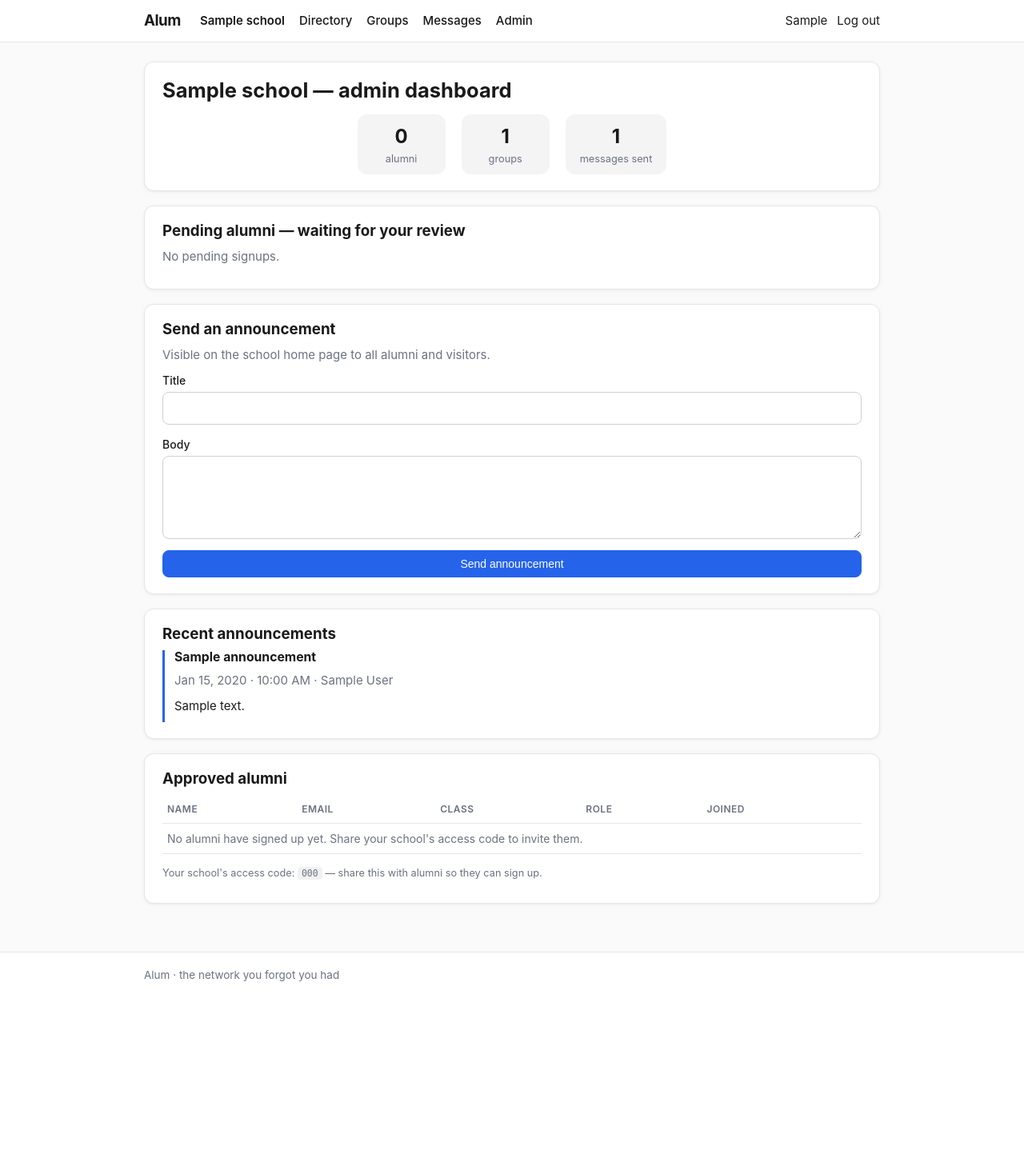
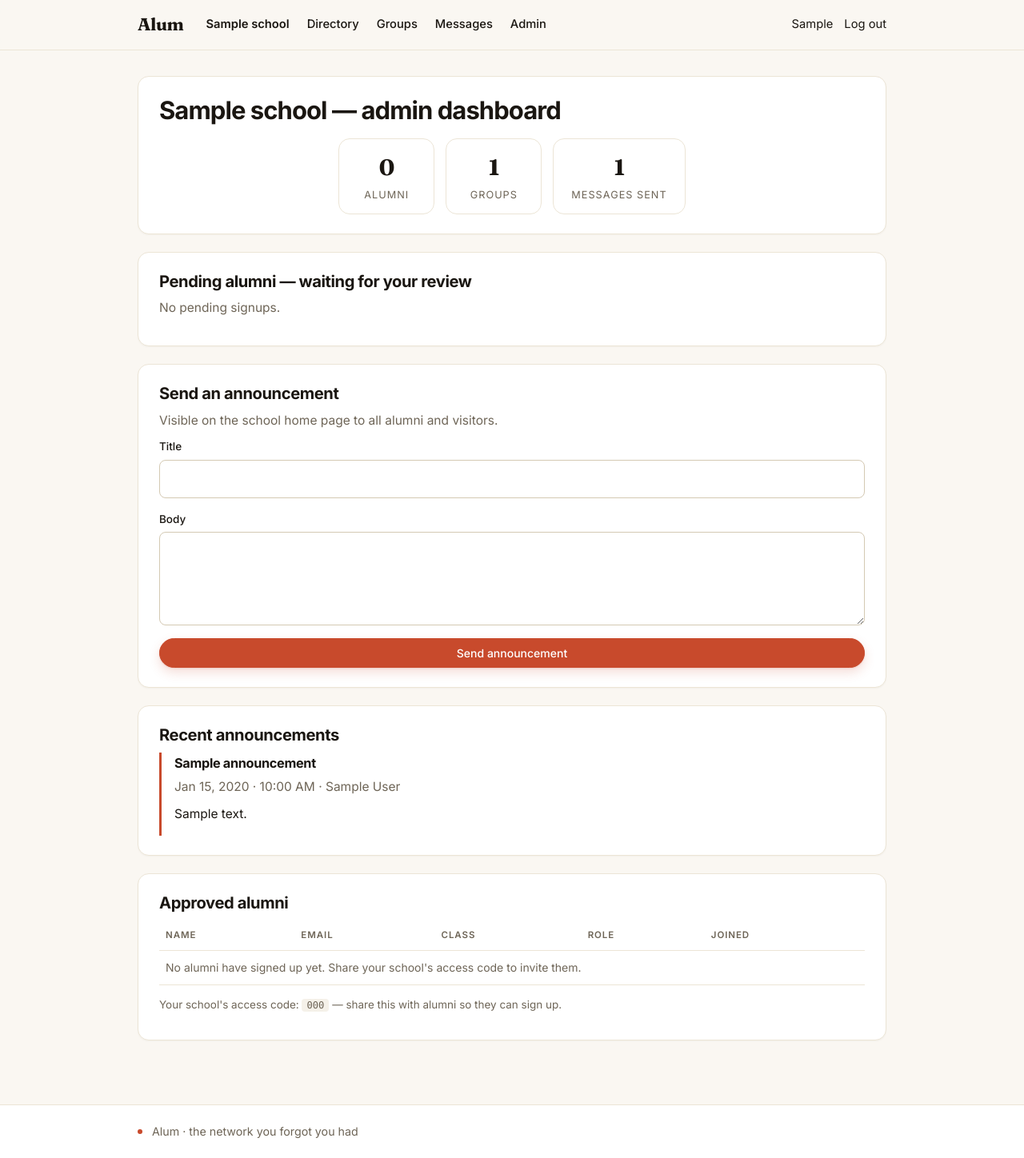
Before and after one commit to Ronkullashi/ALUM, a Flask app: a page that uses app/templates/base.html in a window 1280 px wide. Shown: the whole page at 80% size. Before the commit the page ends 1227 px from the top, so only its background shows below. Run offline with Flask 3, Linux system fonts and the light colour scheme; a user stored in the database is signed in; tables that the repository leaves empty hold one stand-in row (values such as "Sample post").

Commit message:
modern editorial visual refresh
modern editorial visual refresh

```diff
--- a/app/static/css/styles.css
+++ b/app/static/css/styles.css
@@ -1,20 +1,32 @@
-/* Alum — minimal, modern, Instagram-ish.
-   No framework. Single stylesheet. Easy to swap for Tailwind later. */
+/* Alum — modern editorial.
+   Warm off-white + terracotta. Inter for everything, Fraunces for hero
+   headlines. Tight letter-spacing, generous spacing, soft shadows.
+*/
 
 :root {
-  --bg: #fafafa;
+  /* Warm, not cold. */
+  --bg: #faf7f2;
   --surface: #ffffff;
-  --border: #e6e6e6;
-  --border-strong: #d0d0d0;
-  --text: #1a1a1a;
-  --text-muted: #6b7280;
-  --accent: #2563eb;
-  --accent-dark: #1d4ed8;
-  --danger: #dc2626;
-  --success: #16a34a;
-  --radius: 12px;
-  --shadow: 0 1px 2px rgba(0,0,0,0.04), 0 1px 6px rgba(0,0,0,0.04);
-  --maxw: 960px;
+  --surface-2: #f5f1e9;
+  --border: #ece5d6;
+  --border-strong: #d4c9b3;
+  --text: #1a1611;
+  --text-muted: #6e6557;
+
+  /* Single bold accent. */
+  --accent: #c84a2c;          /* terracotta */
+  --accent-dark: #9a3a1f;
+  --accent-soft: #fde8e0;
+
+  --success: #2d6a4f;
+  --danger: #9b2226;
+
+  --radius: 14px;
+  --radius-sm: 8px;
+  --shadow-sm: 0 1px 2px rgba(60, 40, 20, 0.04);
+  --shadow: 0 1px 2px rgba(60, 40, 20, 0.04), 0 4px 12px rgba(60, 40, 20, 0.05);
+  --shadow-lg: 0 2px 4px rgba(60, 40, 20, 0.05), 0 12px 30px rgba(60, 40, 20, 0.08);
+  --maxw: 980px;
 }
 
 * { box-sizing: border-box; }
@@ -24,36 +36,44 @@ html, body {
   padding: 0;
   background: var(--bg);
   color: var(--text);
-  font-family: -apple-system, BlinkMacSystemFont, "Segoe UI", Inter, Roboto,
+  font-family: "Inter", -apple-system, BlinkMacSystemFont, "Segoe UI", Roboto,
                "Helvetica Neue", Arial, sans-serif;
-  font-size: 15px;
-  line-height: 1.5;
+  font-size: 15.5px;
+  line-height: 1.55;
+  font-feature-settings: "cv11", "ss01", "ss03";  /* Inter character variants */
+  -webkit-font-smoothing: antialiased;
+  -moz-osx-font-smoothing: grayscale;
 }
 
 a { color: var(--accent); text-decoration: none; }
 a:hover { text-decoration: underline; }
 
-h1, h2, h3 { line-height: 1.2; margin: 0 0 0.5em; }
-h1 { font-size: 1.7rem; }
-h2 { font-size: 1.25rem; }
+h1, h2, h3 { line-height: 1.15; margin: 0 0 0.5em; letter-spacing: -0.02em; font-weight: 700; }
+h1 { font-size: 2rem; letter-spacing: -0.03em; }
+h2 { font-size: 1.3rem; }
 h3 { font-size: 1.05rem; }
 
-p { margin: 0 0 0.6em; }
+p { margin: 0 0 0.7em; }
 
 code {
-  background: #f1f1f1;
-  padding: 1px 5px;
+  background: var(--surface-2);
+  padding: 1px 6px;
   border-radius: 4px;
   font-size: 0.9em;
+  font-family: "SF Mono", Menlo, monospace;
 }
 
 .muted { color: var(--text-muted); }
-.small { font-size: 0.85em; }
+.small { font-size: 0.87em; }
+
+::selection { background: var(--accent-soft); }
 
 /* ---- Top bar ---- */
 
 .topbar {
-  background: var(--surface);
+  background: rgba(250, 247, 242, 0.85);
+  backdrop-filter: saturate(140%) blur(10px);
+  -webkit-backdrop-filter: saturate(140%) blur(10px);
   border-bottom: 1px solid var(--border);
   position: sticky; top: 0;
   z-index: 10;
@@ -62,61 +82,63 @@ code {
 .topbar-inner {
   max-width: var(--maxw);
   margin: 0 auto;
-  padding: 12px 20px;
+  padding: 14px 22px;
   display: flex;
   align-items: center;
-  gap: 24px;
+  gap: 28px;
 }
 
 .brand {
+  font-family: "Fraunces", Georgia, serif;
   font-weight: 700;
-  font-size: 1.25rem;
+  font-size: 1.4rem;
+  letter-spacing: -0.02em;
   color: var(--text);
-  letter-spacing: -0.5px;
+  font-feature-settings: "ss01";
 }
-.brand:hover { text-decoration: none; }
+.brand:hover { text-decoration: none; color: var(--accent); }
 
-.school-nav {
-  display: flex;
-  gap: 18px;
-  flex: 1;
-}
+.school-nav { display: flex; gap: 22px; flex: 1; }
 .school-nav a {
   color: var(--text);
   font-weight: 500;
+  font-size: 0.95rem;
+  position: relative;
 }
-.school-nav a:first-child {
-  font-weight: 600;
-}
+.school-nav a:hover { color: var(--accent); text-decoration: none; }
+.school-nav a:first-child { font-weight: 600; }
 
 .user-area {
   margin-left: auto;
   display: flex;
-  gap: 12px;
+  gap: 14px;
   align-items: center;
+  font-size: 0.95rem;
 }
 .user-area a { color: var(--text); }
+.user-area a:hover { color: var(--accent); text-decoration: none; }
 
 /* ---- Layout ---- */
 
 .container {
   max-width: var(--maxw);
-  margin: 24px auto 60px;
-  padding: 0 20px;
+  margin: 32px auto 80px;
+  padding: 0 22px;
   display: flex;
   flex-direction: column;
-  gap: 18px;
+  gap: 22px;
 }
 
 .card {
   background: var(--surface);
   border: 1px solid var(--border);
   border-radius: var(--radius);
-  padding: 20px 22px;
-  box-shadow: var(--shadow);
+  padding: 24px 26px;
+  box-shadow: var(--shadow-sm);
+  transition: box-shadow 200ms ease, transform 200ms ease, border-color 200ms ease;
 }
 
-.card.narrow { max-width: 460px; margin: 0 auto; width: 100%; }
+.card.narrow { max-width: 480px; margin: 0 auto; width: 100%; }
 
 .row-spread { display: flex; justify-content: space-between; align-items: center; gap: 12px; }
 
@@ -127,67 +149,106 @@ code {
   background: var(--surface);
   color: var(--text);
   border: 1px solid var(--border-strong);
-  border-radius: 8px;
-  padding: 8px 14px;
+  border-radius: 999px;
+  padding: 9px 18px;
   font-size: 14px;
   font-weight: 500;
   cursor: pointer;
   text-decoration: none;
+  transition: background 150ms, border-color 150ms, transform 100ms;
+  font-family: inherit;
 }
-.btn:hover { background: #f4f4f5; text-decoration: none; }
+.btn:hover { background: var(--surface-2); text-decoration: none; }
+.btn:active { transform: translateY(1px); }
 .btn-primary {
   background: var(--accent);
   color: white;
   border-color: var(--accent);
+  box-shadow: 0 1px 2px rgba(200, 74, 44, 0.15), 0 6px 14px rgba(200, 74, 44, 0.18);
 }
 .btn-primary:hover { background: var(--accent-dark); border-color: var(--accent-dark); }
-.btn-small { padding: 4px 10px; font-size: 13px; }
+.btn-small { padding: 5px 12px; font-size: 13px; }
 
 /* ---- Forms ---- */
 
-.form { display: flex; flex-direction: column; gap: 14px; }
-.form label { display: flex; flex-direction: column; gap: 4px; font-size: 14px; font-weight: 500; }
+.form { display: flex; flex-direction: column; gap: 16px; }
+.form label { display: flex; flex-direction: column; gap: 6px; font-size: 13.5px; font-weight: 500; }
 input, select, textarea {
   font: inherit;
+  font-size: 15px;
   border: 1px solid var(--border-strong);
-  border-radius: 8px;
-  padding: 9px 11px;
-  background: white;
+  border-radius: var(--radius-sm);
+  padding: 11px 13px;
+  background: var(--surface);
   outline: none;
+  transition: border-color 150ms, box-shadow 150ms;
+  color: var(--text);
 }
-input:focus, select:focus, textarea:focus { border-color: var(--accent); }
-
+input:focus, select:focus, textarea:focus {
+  border-color: var(--accent);
+  box-shadow: 0 0 0 3px var(--accent-soft);
+}
 textarea { resize: vertical; }
 
 .filter-row {
-  display: flex;
-  gap: 10px;
-  align-items: center;
-  flex-wrap: wrap;
-  margin-top: 8px;
+  display: flex; gap: 10px; align-items: center;
+  flex-wrap: wrap; margin-top: 10px;
 }
 .filter-row input { flex: 1; min-width: 240px; }
 
 /* ---- Flash messages ---- */
 
-.flashes { display: flex; flex-direction: column; gap: 6px; }
+.flashes { display: flex; flex-direction: column; gap: 8px; }
 .flash {
-  border-radius: 8px;
-  padding: 10px 14px;
+  border-radius: var(--radius-sm);
+  padding: 11px 16px;
   border: 1px solid var(--border);
   background: var(--surface);
+  font-size: 14px;
 }
 .flash-success { background: #ecfdf5; border-color: #a7f3d0; color: #065f46; }
 .flash-error { background: #fef2f2; border-color: #fecaca; color: #991b1b; }
 
+/* ---- Hero / landing ---- */
+
+.hero {
+  text-align: center;
+  padding: 72px 20px 24px;
+}
+.hero h1 {
+  font-family: "Fraunces", Georgia, serif;
+  font-weight: 600;
+  font-size: 3.4rem;
+  letter-spacing: -0.035em;
+  line-height: 1.05;
+  max-width: 720px;
+  margin: 0 auto 20px;
+}
+.hero h1 .accent { color: var(--accent); font-style: italic; }
+.hero .lead {
+  max-width: 580px;
+  margin: 0 auto;
+  color: var(--text-muted);
+  font-size: 1.1rem;
+  line-height: 1.55;
+}
+
+@media (max-width: 600px) {
+  .hero { padding: 40px 16px 16px; }
+  .hero h1 { font-size: 2.2rem; }
+  .hero .lead { font-size: 1rem; }
+}
+
 /* ---- Code entry ---- */
 
 .code-form input {
-  font-size: 1.4rem;
-  letter-spacing: 0.4em;
+  font-family: "SF Mono", Menlo, monospace;
+  font-size: 1.6rem;
+  letter-spacing: 0.5em;
   text-align: center;
-  padding: 14px;
+  padding: 18px;
   font-variant-numeric: tabular-nums;
+  font-weight: 600;
 }
 
 /* ---- Two-column gateway ---- */
@@ -195,99 +256,99 @@ textarea { resize: vertical; }
 .gateway {
   display: grid;
   grid-template-columns: 1fr 1fr;
-  gap: 16px;
+  gap: 18px;
 }
 .gateway-card { display: flex; flex-direction: column; }
 .gateway-card h2 { margin-top: 0; }
 .gateway-buttons {
   margin-top: auto;
   display: flex;
-  gap: 8px;
+  gap: 10px;
   flex-wrap: wrap;
-  padding-top: 12px;
+  padding-top: 16px;
 }
-@media (max-width: 600px) {
-  .gateway { grid-template-columns: 1fr; }
-}
+@media (max-width: 600px) { .gateway { grid-template-columns: 1fr; } }
 
 .form-section {
-  margin: 8px 0 -4px;
-  font-size: 0.85rem;
+  margin: 12px 0 -4px;
+  font-size: 0.78rem;
   text-transform: uppercase;
-  letter-spacing: 0.5px;
+  letter-spacing: 0.08em;
   color: var(--text-muted);
   font-weight: 600;
 }
 
-/* ---- Hero / landing ---- */
+/* ---- School home ---- */
 
-.hero {
-  text-align: center;
-  padding: 48px 20px 16px;
-}
-.hero h1 {
-  font-size: 2.4rem;
-  letter-spacing: -1px;
-}
-.hero .lead {
-  max-width: 600px;
-  margin: 8px auto 0;
-  color: var(--text-muted);
-  font-size: 1.05rem;
+.school-hero { text-align: center; padding: 12px 0 24px; }
+.school-hero h1 {
+  font-family: "Fraunces", Georgia, serif;
+  font-weight: 600;
+  font-size: 2.3rem;
 }
 
-.school-list {
-  list-style: none;
-  padding: 0;
-  margin: 8px 0 0;
+.stats {
+  display: flex; gap: 14px;
+  justify-content: center; margin-top: 18px;
 }
-.school-list li { padding: 10px 0; border-bottom: 1px solid var(--border); }
-.school-list li:last-child { border-bottom: none; }
-.school-list a { color: var(--text); }
-
-/* ---- School home ---- */
-
-.school-hero { text-align: center; padding: 8px 0 16px; }
-.school-hero h1 { font-size: 2rem; }
-
-.stats {
-  display: flex;
-  gap: 20px;
-  justify-content: center;
-  margin-top: 14px;
+.stat {
+  background: var(--surface);
+  border: 1px solid var(--border);
+  border-radius: var(--radius);
+  padding: 14px 22px; text-align: center; min-width: 120px;
 }
-.stat { background: #f4f4f5; border-radius: var(--radius); padding: 10px 18px; text-align: center; min-width: 110px; }
-.stat-num { display: block; font-size: 1.6rem; font-weight: 700; }
-.stat-label { display: block; color: var(--text-muted); font-size: 0.85rem; }
+.stat-num {
+  display: block; font-size: 1.8rem; font-weight: 700;
+  font-family: "Fraunces", Georgia, serif;
+  letter-spacing: -0.02em;
+}
+.stat-label {
+  display: block; color: var(--text-muted);
+  font-size: 0.82rem; text-transform: uppercase;
+  letter-spacing: 0.08em; margin-top: 2px;
+}
 
 .cta { text-align: center; }
-.quicklinks { list-style: none; padding: 0; margin: 0; display: flex; flex-direction: column; gap: 6px; }
+.quicklinks { list-style: none; padding: 0; margin: 0; display: flex; flex-direction: column; gap: 8px; }
+.quicklinks a { display: inline-block; padding: 4px 0; }
 
-.announcements { list-style: none; padding: 0; margin: 0; display: flex; flex-direction: column; gap: 16px; }
-.announcements li { border-left: 3px solid var(--accent); padding-left: 12px; }
+.announcements {
+  list-style: none; padding: 0; margin: 0;
+  display: flex; flex-direction: column; gap: 20px;
+}
+.announcements li {
+  border-left: 3px solid var(--accent);
+  padding-left: 16px;
+  padding-top: 4px; padding-bottom: 4px;
+}
 
 /* ---- Grid (directory + groups) ---- */
 
 .grid {
   display: grid;
-  grid-template-columns: repeat(auto-fill, minmax(240px, 1fr));
+  grid-template-columns: repeat(auto-fill, minmax(260px, 1fr));
   gap: 14px;
 }
 
 .alum-card, .group-card {
   display: flex;
-  gap: 12px;
+  gap: 14px;
   align-items: center;
   background: var(--surface);
   border: 1px solid var(--border);
   border-radius: var(--radius);
-  padding: 14px;
+  padding: 16px;
   color: var(--text);
   text-decoration: none;
-  transition: border-color 120ms;
+  transition: transform 200ms ease, box-shadow 200ms ease, border-color 200ms ease;
 }
 .group-card { display: block; }
-.alum-card:hover, .group-card:hover { border-color: var(--border-strong); text-decoration: none; }
+.alum-card:hover, .group-card:hover {
+  border-color: var(--border-strong);
+  transform: translateY(-2px);
+  box-shadow: var(--shadow);
+  text-decoration: none;
+}
 
 .alum-info { min-width: 0; }
 .alum-info strong { display: inline; }
@@ -363,62 +445,77 @@ textarea { resize: vertical; }
 .thread {
   display: flex;
   flex-direction: column;
-  gap: 8px;
-  padding: 14px 0;
+  gap: 10px;
+  padding: 18px 0;
   max-height: 480px;
   overflow-y: auto;
 }
 .bubble {
   max-width: 75%;
-  padding: 8px 12px;
-  border-radius: 14px;
-  background: #f4f4f5;
+  padding: 10px 14px;
+  border-radius: 18px;
+  background: var(--surface-2);
+  border: 1px solid var(--border);
 }
-.bubble.me { align-self: flex-end; background: var(--accent); color: white; }
+.bubble.me {
+  align-self: flex-end;
+  background: var(--accent);
+  color: white;
+  border-color: var(--accent);
+}
 .bubble.me .muted { color: rgba(255,255,255,0.85); }
 .bubble p { margin: 0 0 2px; }
 
-.compose { display: flex; gap: 8px; align-items: flex-end; margin-top: 10px; }
+.compose { display: flex; gap: 10px; align-items: flex-end; margin-top: 12px; }
 .compose textarea { flex: 1; }
 
 .thread-header h1 { margin-top: 6px; }
 
 /* ---- Admin row actions ---- */
 
-.row-actions {
-  display: flex;
-  gap: 6px;
-  flex-wrap: nowrap;
-}
+.row-actions { display: flex; gap: 6px; flex-wrap: nowrap; }
 .row-actions form { margin: 0; }
 
 /* ---- Admin roster ---- */
 
-.roster { width: 100%; border-collapse: collapse; margin-top: 8px; font-size: 14px; }
-.roster th, .roster td { text-align: left; padding: 8px 6px; border-bottom: 1px solid var(--border); }
-.roster th { font-weight: 600; color: var(--text-muted); font-size: 12px; text-transform: uppercase; letter-spacing: 0.5px; }
+.roster { width: 100%; border-collapse: collapse; margin-top: 10px; font-size: 14px; }
+.roster th, .roster td { text-align: left; padding: 10px 8px; border-bottom: 1px solid var(--border); }
+.roster th {
+  font-weight: 600; color: var(--text-muted);
+  font-size: 11.5px; text-transform: uppercase; letter-spacing: 0.08em;
+}
 
 /* ---- Footer ---- */
 
 .footer {
   border-top: 1px solid var(--border);
   background: var(--surface);
-  padding: 18px 0;
-  margin-top: 40px;
+  padding: 22px 0;
+  margin-top: 60px;
 }
 .footer-inner {
   max-width: var(--maxw);
   margin: 0 auto;
-  padding: 0 20px;
+  padding: 0 22px;
   color: var(--text-muted);
-  font-size: 0.9rem;
+  font-size: 0.92rem;
+  display: flex;
+  align-items: center;
+  gap: 12px;
+}
+.footer-inner::before {
+  content: "";
+  width: 6px; height: 6px;
+  background: var(--accent);
+  border-radius: 50%;
 }
 
 /* ---- Responsive ---- */
 
 @media (max-width: 600px) {
-  .topbar-inner { flex-wrap: wrap; gap: 12px; }
+  .topbar-inner { flex-wrap: wrap; gap: 12px; padding: 12px 16px; }
   .school-nav { order: 3; flex-basis: 100%; overflow-x: auto; }
   .stats { flex-wrap: wrap; }
-  .hero h1 { font-size: 1.8rem; }
+  .container { padding: 0 16px; margin-top: 20px; }
+  .card { padding: 20px; }
 }
--- a/app/templates/alumni/directory.html
+++ b/app/templates/alumni/directory.html
@@ -23,7 +23,7 @@
         {% if u.profile_pic_url %}
           <img src="{{ u.profile_pic_url }}" alt="">
         {% else %}
-          <div class="avatar-fallback">{{ u.first_name[:1] }}{{ u.last_name[:1] }}</div>
+          <div class="avatar-fallback" data-color="{{ u.id % 8 }}">{{ u.first_name[:1] }}{{ u.last_name[:1] }}</div>
         {% endif %}
       </div>
       <div class="alum-info">
--- a/app/templates/alumni/profile.html
+++ b/app/templates/alumni/profile.html
@@ -8,7 +8,7 @@
       {% if user.profile_pic_url %}
         <img src="{{ user.profile_pic_url }}" alt="">
       {% else %}
-        <div class="avatar-fallback">{{ user.first_name[:1] }}{{ user.last_name[:1] }}</div>
+        <div class="avatar-fallback" data-color="{{ user.id % 8 }}">{{ user.first_name[:1] }}{{ user.last_name[:1] }}</div>
       {% endif %}
     </div>
     <div>
--- a/app/templates/base.html
+++ b/app/templates/base.html
@@ -4,6 +4,9 @@
   <meta charset="utf-8">
   <meta name="viewport" content="width=device-width, initial-scale=1">
   <title>{% block title %}Alum{% endblock %}</title>
+  <link rel="preconnect" href="https://fonts.googleapis.com">
+  <link rel="preconnect" href="https://fonts.gstatic.com" crossorigin>
+  <link href="https://fonts.googleapis.com/css2?family=Inter:wght@400;500;600;700;800&family=Fraunces:opsz,wght@9..144,500;9..144,600;9..144,700&display=swap" rel="stylesheet">
   <link rel="stylesheet" href="{{ url_for('static', filename='css/styles.css') }}">
 </head>
 <body>
--- a/app/templates/landing.html
+++ b/app/templates/landing.html
@@ -3,7 +3,7 @@
 
 {% block content %}
 <section class="hero">
-  <h1>The network you forgot you had.</h1>
+  <h1>The network you <span class="accent">forgot</span> you had.</h1>
   <p class="lead">A private alumni network for your high school. Enter the access code your school gave you to continue.</p>
 </section>
 
--- a/app/templates/messages/inbox.html
+++ b/app/templates/messages/inbox.html
@@ -15,7 +15,7 @@
               {% if t.partner.profile_pic_url %}
                 <img src="{{ t.partner.profile_pic_url }}" alt="">
               {% else %}
-                <div class="avatar-fallback">{{ t.partner.first_name[:1] }}{{ t.partner.last_name[:1] }}</div>
+                <div class="avatar-fallback" data-color="{{ t.partner.id % 8 }}">{{ t.partner.first_name[:1] }}{{ t.partner.last_name[:1] }}</div>
               {% endif %}
             </div>
             <div>
```
Also changed, not shown: other parts of app/static/css/styles.css (+44 -23 lines).
